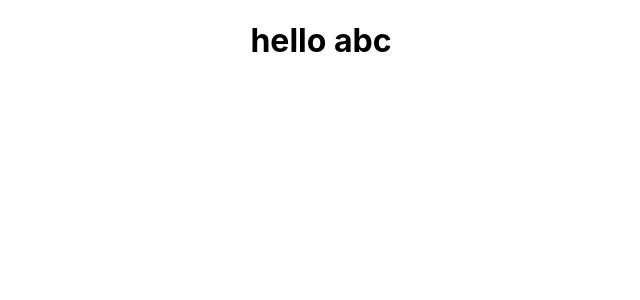
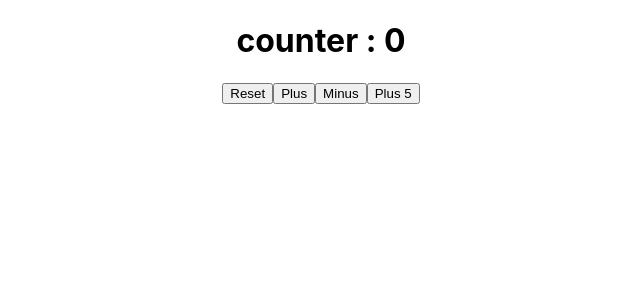
Before and after one commit to bilalahmad147/first_react_app, a React (Create React App) app: page / in a window 1280 px wide. Shown: the top 300 px of the page, without its empty margins (319-959 px from the left). Built offline with nearby package versions, Linux system fonts and the light colour scheme.

Commit message:
Update abc.js

```diff
--- a/src/abc.js
+++ b/src/abc.js
@@ -1,10 +1,18 @@
-import React from 'react'
+import React,{useState} from 'react'
 
 function Abc() {
+
+    let initialState = 0;
+    const [Count, setCount] = useState(initialState)
+
     return (
-        <React.Fragment>
-            <h1>hello abc</h1>
-        </React.Fragment>
+        <div>
+            <h1>counter : {Count}</h1>
+            <button onClick={()=>setCount(initialState)}>Reset</button>
+            <button onClick={()=>setCount(Count + 1)}>Plus</button>
+            <button onClick={()=>setCount(Count - 1)}>Minus</button>
+            <button onClick={()=>setCount(Count + 5)}>Plus 5</button>
+        </div>
     )
 }
 
```
